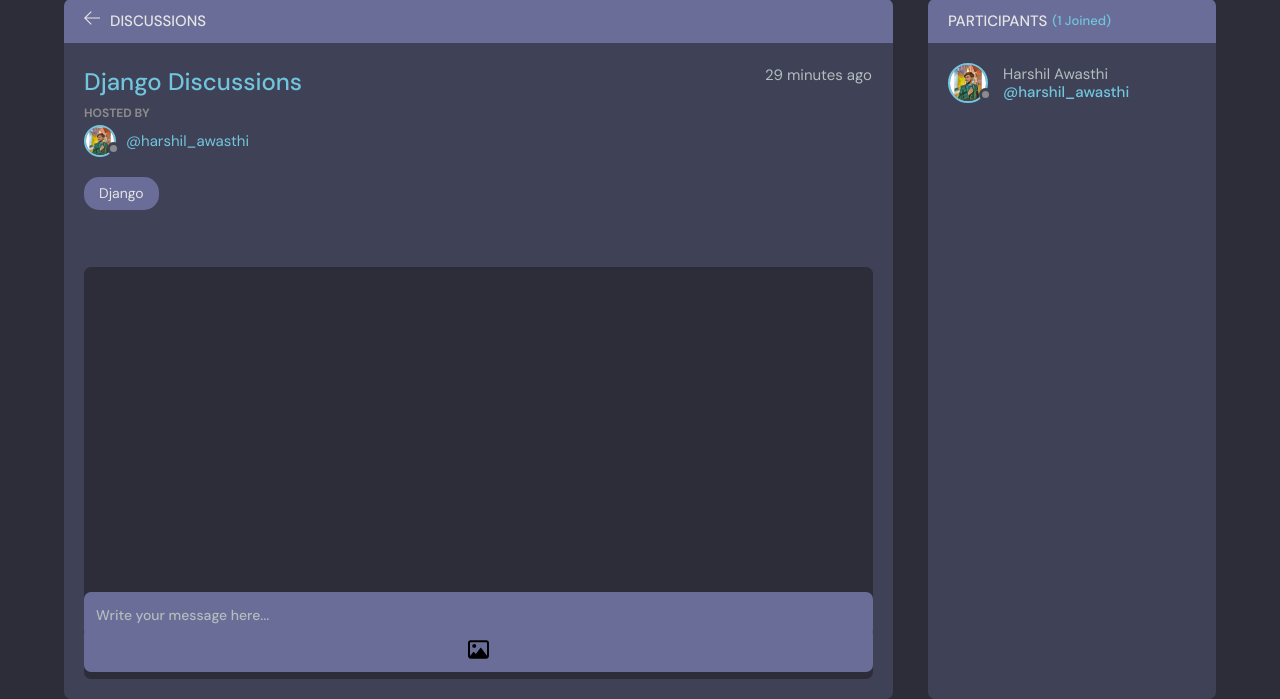
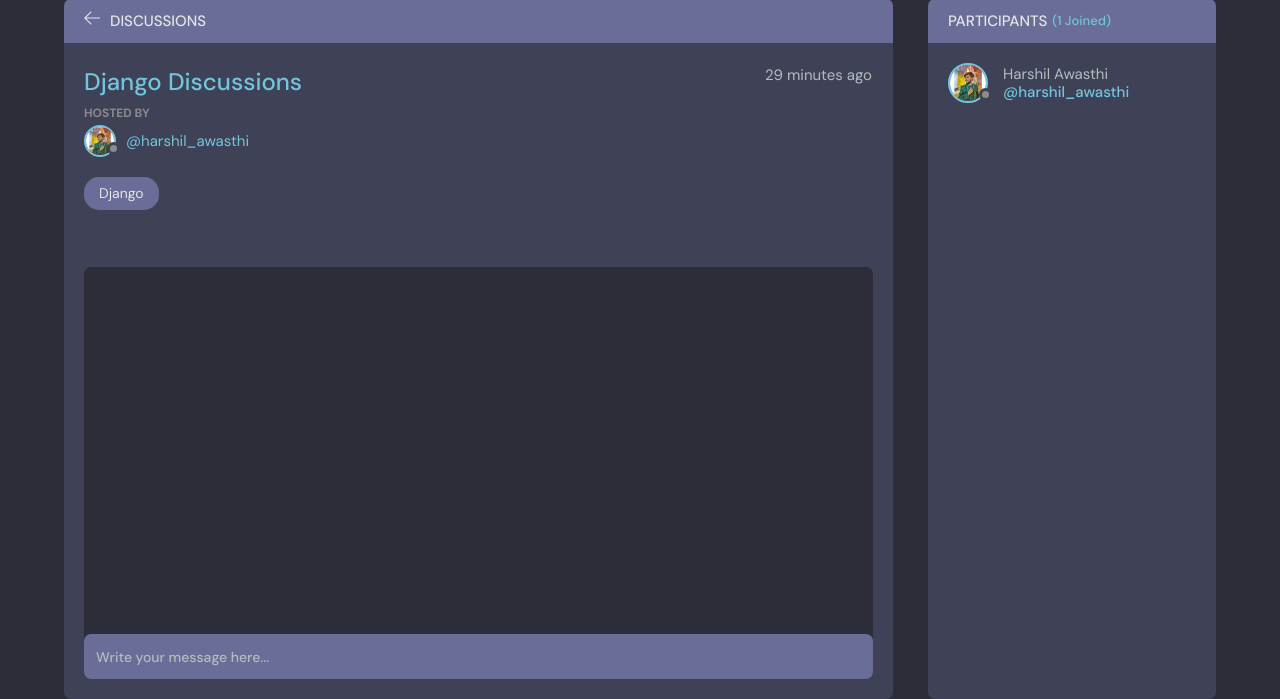
Before and after one commit to CodeBloodedDeveloper/CodeMen, a Django app: page /room/3/ in a window 1280 px wide. Shown: the part 101-800 px from the top of the page. Run offline with Django 4.2, Linux system fonts and the light colour scheme; data comes from the database, SQL or seed files in the repository; data that the repository does not hold is empty.

Commit message:
latest commit

```diff
--- a/base/templates/base/room.html
+++ b/base/templates/base/room.html
@@ -115,7 +115,7 @@
       <div class="room__message">
         <form action="" method="POST">
           {% csrf_token %}
-             <input name="body" placeholder="Write your message here..." /> <input src="/images/icons/image.svg" name="image" type="image"  />
+             <input name="body" placeholder="Write your message here..." />
         </form>
       </div>
     </div>
```
